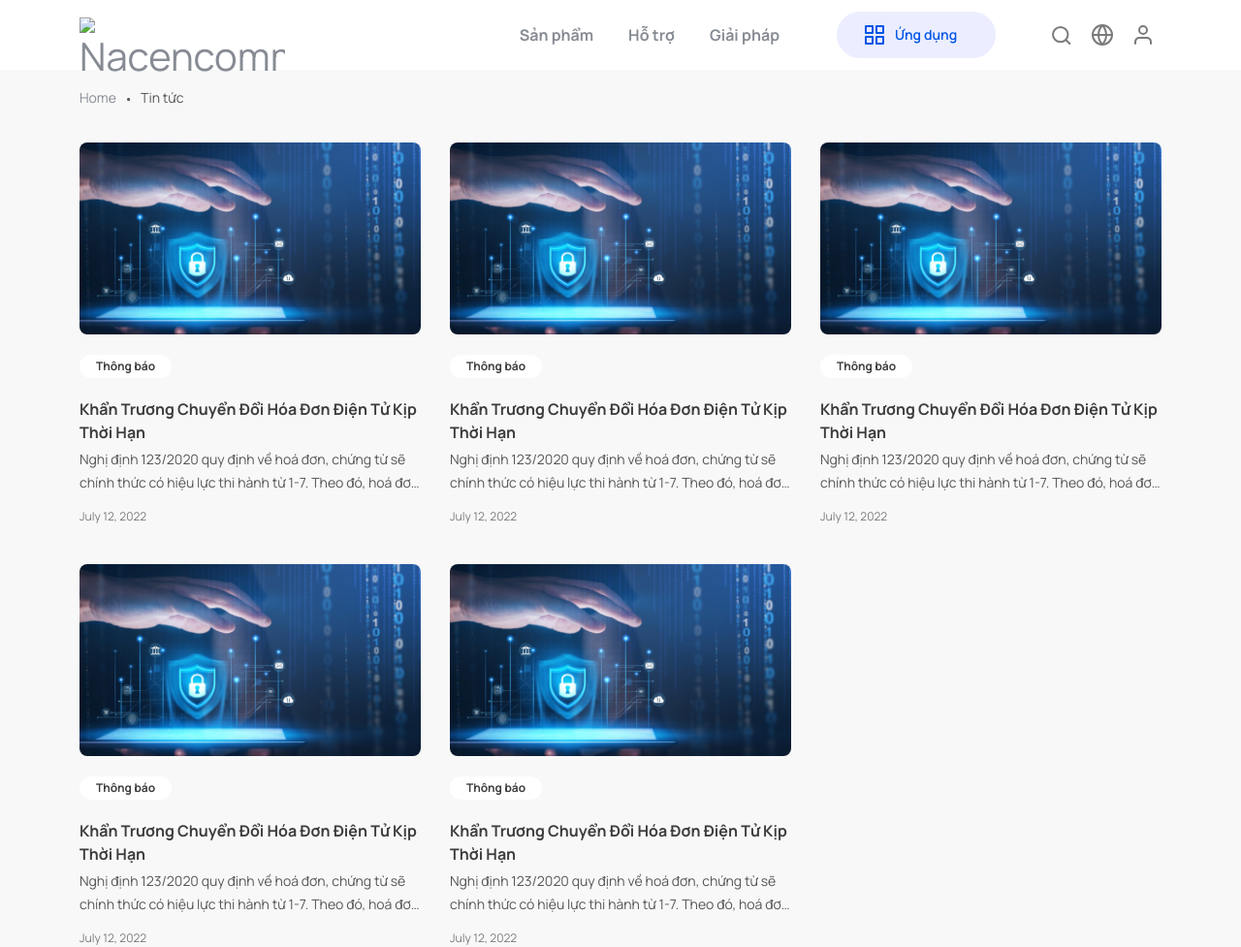
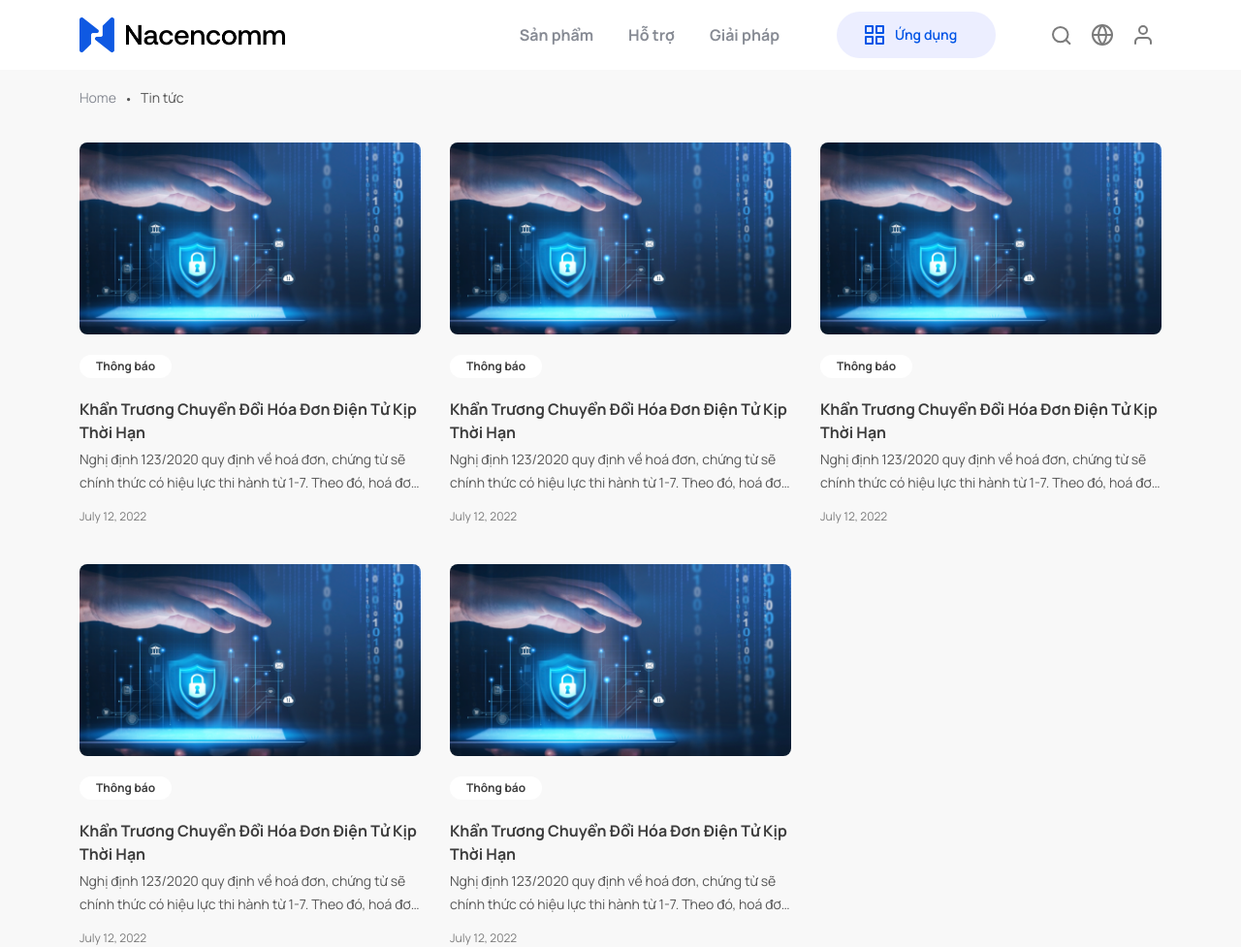
Before and after one commit to HongDang94/demonacencomm, a plain HTML site: page index.html in a window 1280 px wide. Shown: the whole page at 97% size. Drawn offline with nearby package versions, Linux system fonts and the light colour scheme; files that its build step writes are made by us from their sources; the site is published under a folder, as on GitHub Pages, so addresses that start at the root find nothing.

Commit message:
Update index.html

```diff
--- a/index.html
+++ b/index.html
@@ -18,7 +18,7 @@
     <header>
         <div class="header-wrapper">
             <div class="container">
-                <h1 class="logo"><a href="/" target="_blank" aria-label="Trang chủ"><img src="/img/logo-nacencomm.png"
+                <h1 class="logo"><a href="/" target="_blank" aria-label="Trang chủ"><img src="img/logo-nacencomm.png"
                             alt="Nacencomm"></a>
                 </h1>
                 <div class="header-menu">
```
